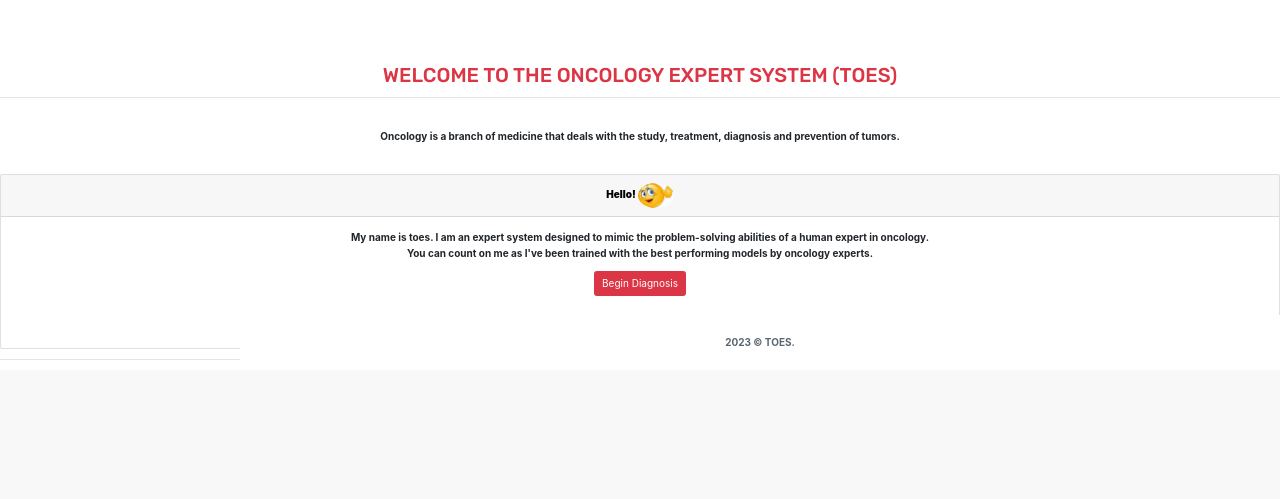
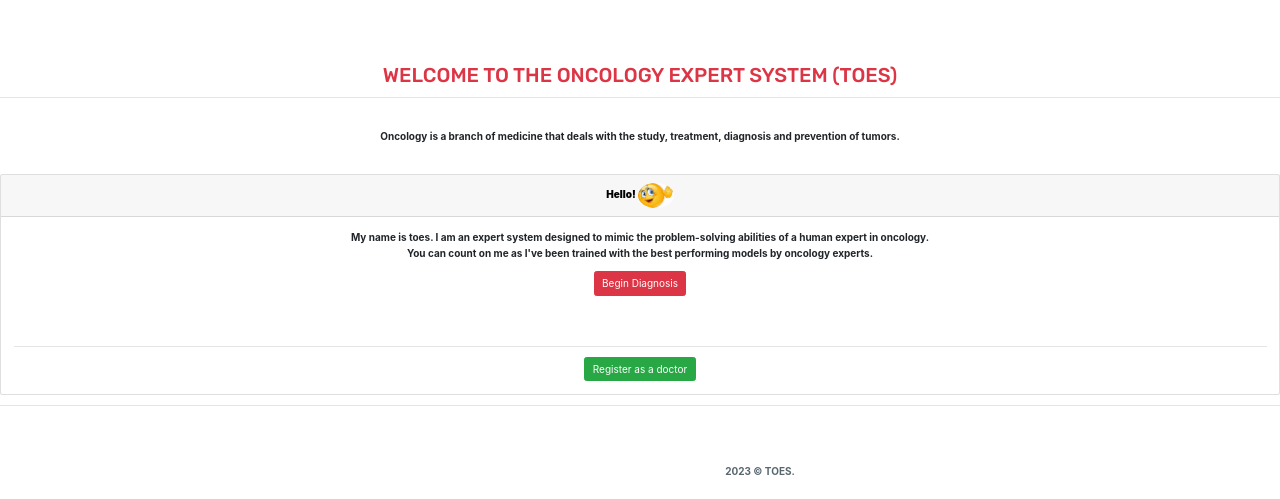
Before and after one commit to HFGasproMain/oncology, a Django app: page /home/ in a window 1280 px wide. Shown: the part 672-1171 px from the top of the page. Before the commit the page ends 1032 px from the top, so only its background shows below. Run offline with Django 4.2, Linux system fonts and the light colour scheme; some libraries are stand-ins or nearby versions.

Commit message:
added doctor reg

```diff
--- a/accounts/templates/home.html
+++ b/accounts/templates/home.html
@@ -48,7 +48,7 @@
     <div id="" class="error-page">
 
         <hr>
-        <div class="error-bo">
+        <div class="error-bo" style="height:500px;">
             <div class="error-body text-center">
                 <h2 class="text-danger">WELCOME TO THE ONCOLOGY EXPERT SYSTEM (TOES)</h2> <hr>
                  <p class=" m-t-30 m-b-30">Oncology is a branch of medicine that deals with the study, treatment, diagnosis and prevention of tumors.</p>
@@ -61,7 +61,8 @@
                     <p class="card-text">
                      My name is toes. I am an expert system designed to mimic the problem-solving abilities of a human expert in oncology. <br> You can count on me as I've been trained with the best performing models by oncology experts.</p>
                     <a href="{% url 'login' %}" class="btn btn-danger btn-rounded waves-effect waves-light m-b-40">Begin Diagnosis</a>
-                    <!-- <a href="#" class="btn btn-primary">Go somewhere</a> -->
+                    <hr>
+                    <a href="{% url 'doctor_registration' %}" class="btn btn-success">Register as a doctor</a>
                   </div>
                 </div>
 
```
